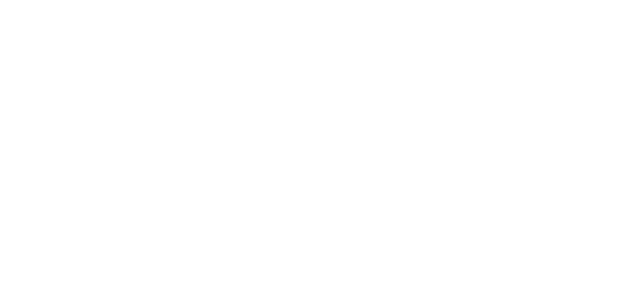
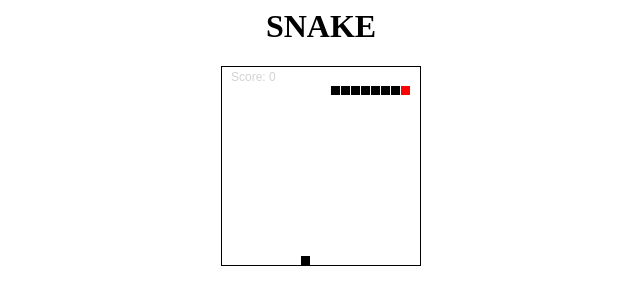
Before and after one commit to l2y/SnakeJS, a plain HTML site: page index.html in a window 1280 px wide. Shown: the whole page, without its empty margins (319-959 px from the left). Drawn offline with nearby package versions, Linux system fonts and the light colour scheme.

Commit message:
almost done

```diff
--- a/index.html
+++ b/index.html
@@ -1,5 +1,7 @@
 <script src="http://ajax.googleapis.com/ajax/libs/jquery/1.11.1/jquery.min.js"></script>
 <script src="main.js"></script>
+<link rel="stylesheet" type="text/css" href="snake.css">
 
 <body>
+    <h1 id=header align="center">SNAKE</h1>
 </body>
--- a/main.js
+++ b/main.js
@@ -3,13 +3,18 @@ var snakejs = {};
 snakejs.game = (function() {
 
     var ctx;
-    var frameLength = 500;
+    var frameLengthStart = 500;
+    var frameLengthMax = 100;
     snakejs.width = 200;
     snakejs.height = 200;
     snakejs.snakeBlock = 10;
     var distanceX = snakejs.snakeBlock;
     var distanceY = 0;
     var snake;
+    var loop;
+    var apple;
+    var score = 0;
+    var frameLength = frameLengthStart;
 
     function init() {
         $('body').append('<canvas id="jsSnake">');
@@ -19,6 +24,8 @@ snakejs.game = (function() {
         var canvas = $canvas[0];
         ctx = canvas.getContext('2d');
         snake = snakejs.snake();
+        apple = snakejs.apple();
+        apple.setPosition();
 
         gameLoop();
     }
@@ -26,24 +33,56 @@ snakejs.game = (function() {
     function gameLoop() {
         ctx.clearRect(0,0,snakejs.width,snakejs.height);
 
+        ctx.rect(0,0,snakejs.width,snakejs.height);
+        ctx.stroke();
+
         snake.setMove();
+        if(snake.getHeadPosition()[0] == apple.getPosition()[0] && snake.getHeadPosition()[1] == apple.getPosition()[1]) {
+            apple.setPosition();
+            score++;
+            frameLength = (frameLengthStart - (score*10) > 100) ? (frameLengthStart - (score*10)) : frameLengthMax;
+        }
+        ctx.fillStyle="#000000";
         snake.render(ctx);
+        apple.render(ctx);
 
-        setTimeout(gameLoop, frameLength);
+        ctx.fillStyle="#d3d3d3";
+        ctx.font = "12px Arial";
+        ctx.fillText("Score: " + score, 10, 15);
+
+        ctx.fillStyle="#000000";
+
+        loop = setTimeout(gameLoop, frameLength);
+    }
+
+    function gameOver(){
+        clearTimeout(loop);
+        ctx.globalAlpha=0.5;
+        ctx.fillRect(0,0,snakejs.width,snakejs.height);
+        ctx.fillStyle="#FFFFFF";
+        ctx.font = "bold 16px Arial";
+        ctx.fillText("Game Over", snakejs.width/2, snakejs.height/2);
+
     }
 
     return {
-        init: init
+        init: init,
+        gameOver: gameOver
     };
 })();
 
 snakejs.snake = function() {
     var snakeArray = [];
+    var direction = 2;
 
-    snakeArray.push([2,2]); // x / y coordinates
+    snakeArray.push([7,2]); // x / y coordinates
+    snakeArray.push([6,2]);
+    snakeArray.push([5,2]);
+    snakeArray.push([4,2]);
     snakeArray.push([3,2]);
-    snakeArray.push([4,2]);
-    snakeArray.push([5,2]);
+    snakeArray.push([2,2]);
+    snakeArray.push([1,2]);
+    snakeArray.push([0,2]);
 
     var distanceY = 0;
     var distanceX = 1;
@@ -53,46 +92,111 @@ snakejs.snake = function() {
         switch (window.event.keyCode) {
         case 37:
             //left
+            if(direction != 2) {
                 distanceY = 0;
                 distanceX = -1;
+                direction = 4;
+            }
             break;
         case 38:
             //up
+            if(direction != 3) {
                 distanceY = -1;
                 distanceX = 0;
+                direction = 1;
+            }
             break;
         case 39:
             //right
+            if(direction != 4) {
                 distanceY = 0;
                 distanceX = 1;
+                direction = 2;
+            }
             break;
         case 40:
             //down
+            if(direction != 1) {
                 distanceY  = 1;
                 distanceX = 0;
+                direction = 3;
+            }
             break;
         }
     };
 
     function setMove(){
+        if (!isOver()) {
             var next = snakeArray[0].slice();
             next[0] += distanceX;
             next[1] += distanceY;
             snakeArray.unshift(next);
             snakeArray.pop();
-        for (var i = 0 ; i < snakeArray.length ; i++) {
-            snakeArray[i] = [snakeArray[i][0] + distanceX,snakeArray[i][1] + distanceY]
+        } else {
+            snakejs.game.gameOver();
         }
     }
+
     function render(ctx){
-        for (var i = 0 ; i < snakeArray.length ; i++) {
-            ctx.fillRect(snakeArray[i][0] * snakejs.snakeBlock, snakeArray[i][1] * snakejs.snakeBlock, snakejs.snakeBlock - 1, snakejs.snakeBlock - 1);
+        for (var i = 1 ; i < snakeArray.length ; i++) {
+            ctx.fillRect(snakeArray[i][0] * snakejs.snakeBlock,
+                         snakeArray[i][1] * snakejs.snakeBlock,
+                         snakejs.snakeBlock - 1,
+                         snakejs.snakeBlock - 1);
         }
+        ctx.fillStyle="#FF0000";
+        ctx.fillRect(snakeArray[0][0] * snakejs.snakeBlock,
+                     snakeArray[0][1] * snakejs.snakeBlock,
+                     snakejs.snakeBlock -1,
+                     snakejs.snakeBlock -1);
+        ctx.fillStyle="#000000";
+    }
+
+    function isOver() {
+        for ( var i = 1 ; i < snakeArray.length ; i++){
+            if (snakeArray[i][0] == snakeArray[0][0] && snakeArray[i][1] == snakeArray[0][1])
+                return true;
+        }
+        if (snakejs.height / snakejs.snakeBlock - 1 < snakeArray[0][1] ||
+            snakejs.width / snakejs.snakeBlock - 1 < snakeArray[0][0] ||
+            snakeArray[0][0] < 0 ||
+            snakeArray[0][1] < 0 ) return true;
+        return false;
+    }
+
+    function getHeadPosition() {
+        return snakeArray[0]; // return head
+        alert(getHeadPosition());
     }
 
     return {
         setMove: setMove,
-        render: render
+        render: render,
+        getHeadPosition: getHeadPosition
+    };
+}
+
+snakejs.apple = function() {
+    var x;
+    var y;
+
+    function setPosition(){
+        x = Math.floor(((Math.random() * snakejs.width) / snakejs.snakeBlock));
+        y = Math.floor(((Math.random() * snakejs.width) / snakejs.snakeBlock));
+
+    }
+    function render(ctx){
+        ctx.fillStyle="#000000";
+        ctx.fillRect(x * snakejs.snakeBlock,y * snakejs.snakeBlock, snakejs.snakeBlock - 1,snakejs.snakeBlock - 1);
+    }
+    function getPosition() {
+        return [x,y];
+    }
+
+    return {
+        setPosition: setPosition,
+        render:render,
+        getPosition: getPosition
     };
 }
 
--- /dev/null
+++ b/snake.css
@@ -0,0 +1,15 @@
+canvas {
+    padding-left: 0;
+    padding-right: 0;
+    margin:auto;
+    margin-top:auto;
+    display: block;
+}
+#header {
+    padding-left: 0;
+    padding-right: 0;
+    margin-right:auto;
+    margin-left:auto;
+    margin-top:auto;
+    display: block;
+}
```
Lines whose indentation alone changed are shown as unchanged.
